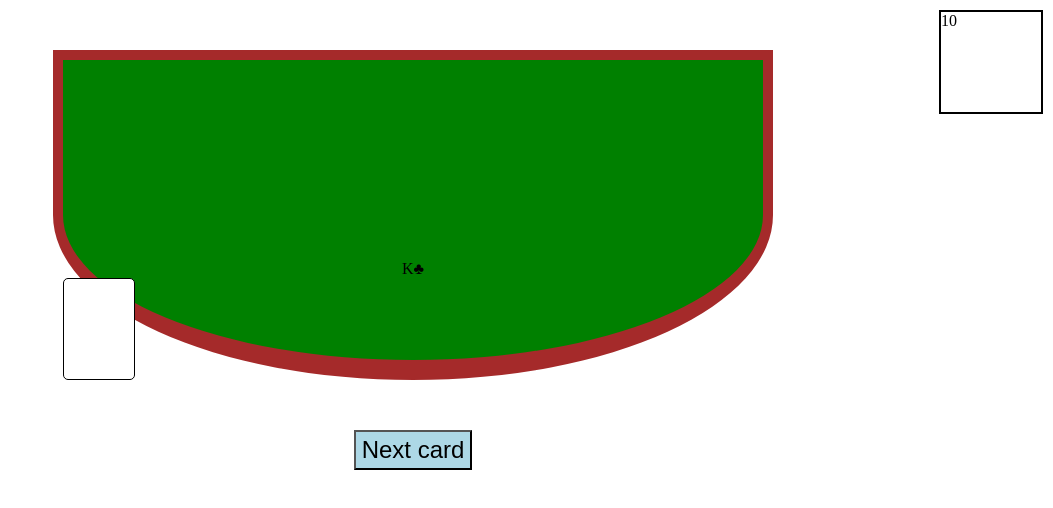
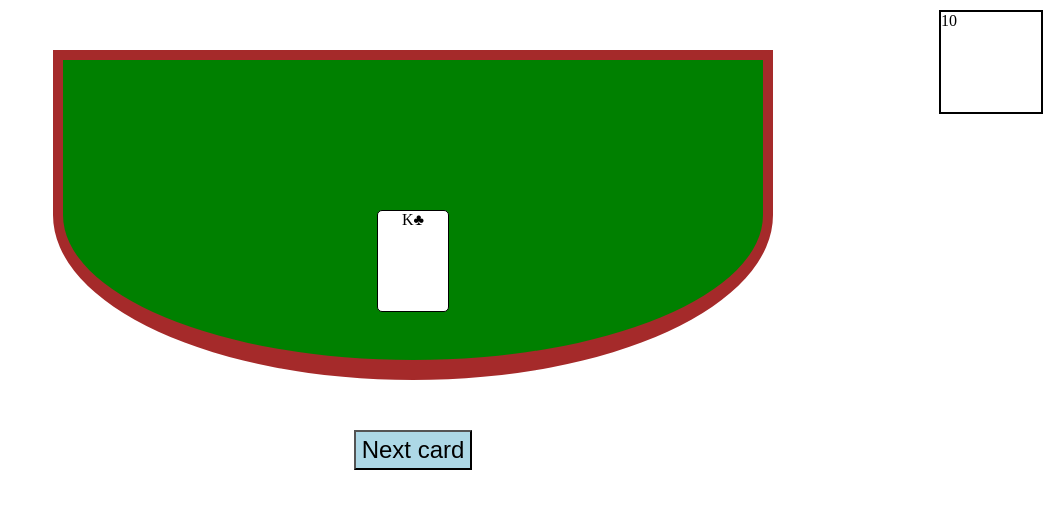
Before and after one commit to AndrewT51/vanillaJsBlackjack, a plain HTML site: page index.html in a window 1280 px wide. Both pictures are taken after a click on the button "Next card". Shown: the whole page, without its empty margins (227-1280 px from the left). Drawn offline with Linux system fonts and the light colour scheme.

Commit message:
Colors and values put on cards

```diff
--- a/index.html
+++ b/index.html
@@ -10,7 +10,6 @@
   <div class="container">
     <div id="table">
       <div id="position"></div>
-      <div class="card"></div>
     </div>
     <button>Next card</button>
   </div>
--- a/main.js
+++ b/main.js
@@ -1,15 +1,28 @@
 'use strict';
+
 document.addEventListener("DOMContentLoaded", ()=>{
   let cardPosition = document.getElementById('position');
   let dealButton = document.getElementsByTagName('button');
   let handTotal = document.getElementById('running-score')
+  let card = document.createElement('div');
+  card.className += "card";
   let shuffledDeck = shuffle(newDeck())
   let totalSoFar = 0;
   dealButton[0].addEventListener("click", ()=>{
     let currentCard = shuffledDeck.shift();
-    cardPosition.innerText = currentCard.match(/\[(.+)\]/)[1]
+    cardPosition.appendChild(card)
+    let cardFace = currentCard.match(/\[(.+)\]/)[1];
+    card.innerText = cardFace;
+    if(cardFace.indexOf('\u2660') + cardFace.indexOf('\u2663') ===-2){
+      card.className += " red"
+    }
     totalSoFar = totalSoFar + Number(currentCard.match(/\](\d+)/)[1])
     handTotal.innerText = totalSoFar;
+
+    card = document.createElement('div')
+    card.className += "card";
+    console.log(card)
+
 
   })
 
--- a/style.css
+++ b/style.css
@@ -32,13 +32,19 @@ button {
 }
 
 #position {
-  margin-top: 200px
+  width:300px;
+  height:110px;
+  margin: 150px auto;
 }
 
 .card {
+  display: inline-block;
   border:black solid 1px;
   width: 70px;
   height: 100px;
   background-color: white;
   border-radius: 5px;
 }
+.red {
+  color: red;
+}
```
